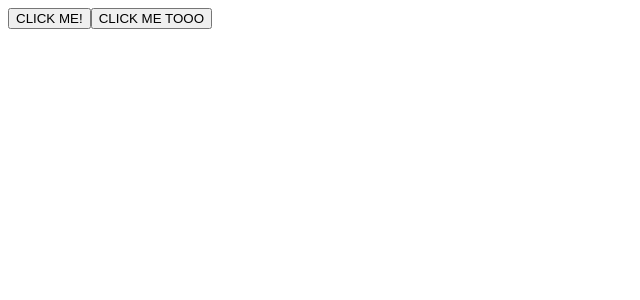
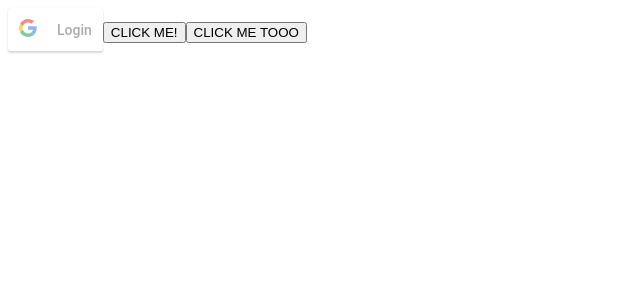
Before and after one commit to Sprout-ly/sprout.ly, a React app: page / in a window 1280 px wide. Shown: the top 300 px of the page, without its empty margins (0-640 px from the left). Built offline with nearby package versions, Linux system fonts and the light colour scheme; the HTML template or start-up script is replaced by a standard one.

Commit message:
functional oauth that displays user data

```diff
--- a/package.json
+++ b/package.json
@@ -15,6 +15,7 @@
     "express": "^4.17.1",
     "react": "^16.12.0",
     "react-dom": "^16.12.0",
+    "react-google-login": "^5.1.1",
     "react-router-dom": "^5.1.2",
     "reactstrap": "^8.4.1",
     "regenerator": "^0.14.2",
--- a/src/display/components/MainPage.jsx
+++ b/src/display/components/MainPage.jsx
@@ -1,7 +1,19 @@
 import React, { useEffect, useState, useContext } from 'react';
 import { UserContext } from './context/UserContext.jsx';
+import { GoogleLogin } from 'react-google-login';
+
+
 
 function MainPage(props) {
+
+  let accesToke = JSON.stringify({ key : "value"});
+  let profileTok= JSON.stringify({ another : "valuse"});
+  const [googleData, setgoogleData] = useState({access : accesToke, profile: profileTok});
+
+  useEffect(() => {
+    setgoogleData({access : accesToke, profile: profileTok})
+  }, [profileTok]);
+
 function handleClick() {
   fetch('/test')
   .then((response) => console.log(response))
@@ -38,12 +50,29 @@ function onSignIn(googleUser) {
   console.log("ID Token: " + id_token);
 }
 
+const responseGoogle = (response) => {
+  console.log(response);
+  accesToke = JSON.stringify(response.tokenObj)
+  profileTok = JSON.stringify(response.profileObj)
+  setgoogleData({access : accesToke, profile: profileTok})
+}
+
 
 return (
   <div>
-    <div class="g-signin2" data-onsuccess={onSignIn} data-theme="dark"></div>
+    <GoogleLogin
+    clientId="1071619533746-68g7lhv0h6b1urgto5rak8cpk0orj929.apps.googleusercontent.com"
+    buttonText="Login"
+    onSuccess={responseGoogle}
+    onFailure={responseGoogle}
+    cookiePolicy={'single_host_origin'}
+  />
+  {/* document.getElementById('googleButton') */}
+    {/* <div class="g-signin2" data-onsuccess={onSignIn} data-theme="dark"></div> */}
     <button type='button' onClick={handleClick}>CLICK ME!</button>
     <button type='button' onClick={fetchdata}>CLICK ME TOOO</button>
+    <div>{googleData.profile}</div>
+    <div>{googleData.access}</div>
   </div>
 )};
 
--- a/src/display/index.html
+++ b/src/display/index.html
@@ -3,7 +3,7 @@
     <meta charset="UTF-8" />
     <title>sproutyLy</title>
   </head>
-  <meta name="google-signin-client_id" content="572429887914-vjtuhurt346fis5q0seu5r1eh0ssae36.apps.googleusercontent.com">
+  <!-- <meta name="google-signin-client_id" content="572429887914-vjtuhurt346fis5q0seu5r1eh0ssae36.apps.googleusercontent.com"> -->
   <body>
     <style>
       body {
@@ -13,5 +13,5 @@
     <div id="root"></div>
   </body>
   <script src=" build/bundle.js"></script>
-  <script src="https://apis.google.com/js/platform.js" async defer></script>
+  <!-- <script src="https://apis.google.com/js/platform.js" async defer></script> -->
 </html>
```
Also changed, not shown: 2 other files (tests, documents, lock files or other folders).
